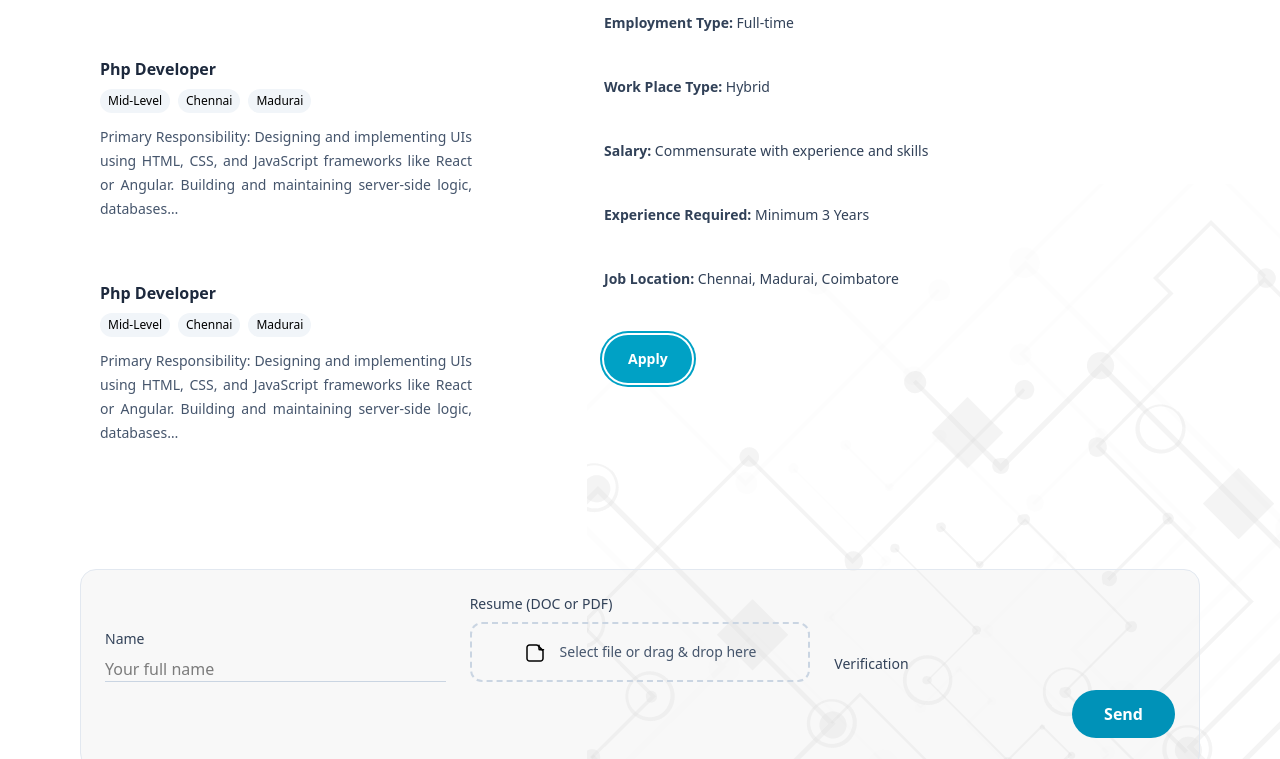
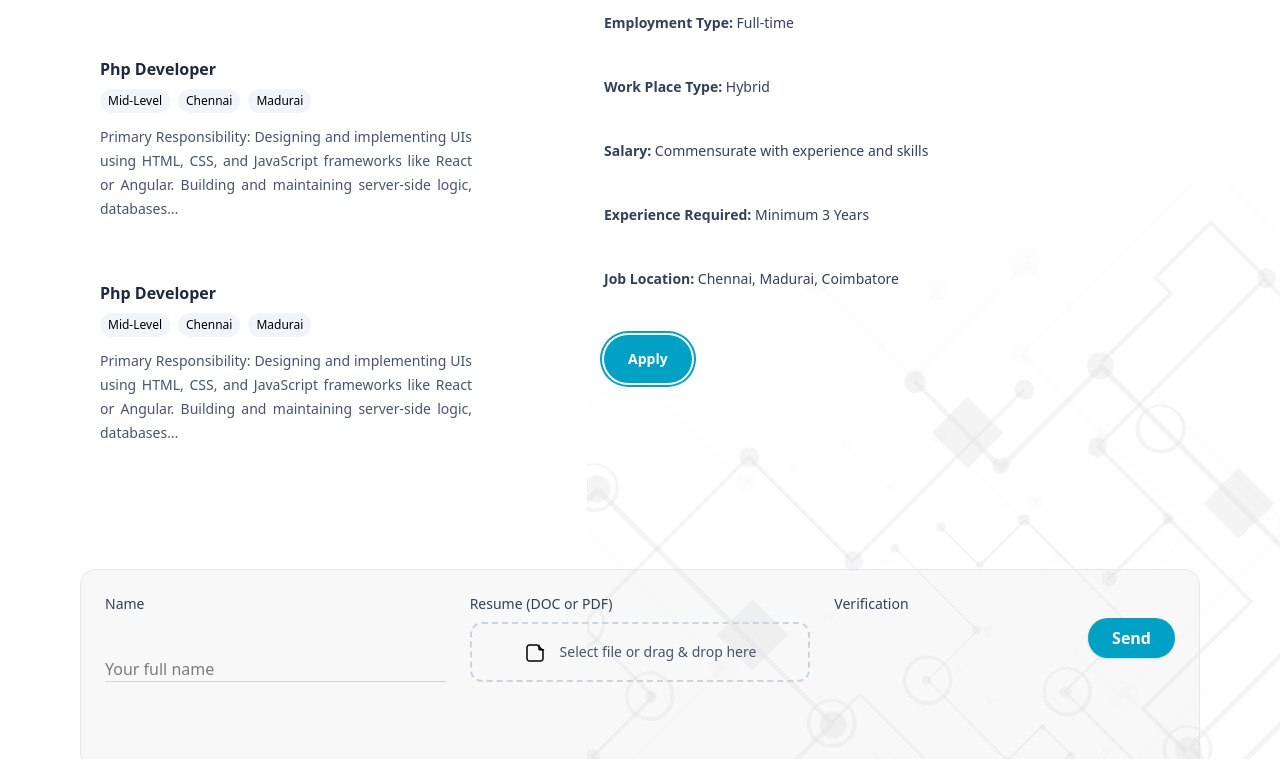
Before and after one commit to AbdoMoh96/ac-landing, a website built with Vite: page vacancies.html in a window 1280 px wide. Both pictures are taken after a click on the button "Apply". Shown: the part 1312-2071 px from the top of the page. Built offline with nearby package versions, Linux system fonts and the light colour scheme.

Commit message:
fixed apply form

```diff
--- a/vacancies.html
+++ b/vacancies.html
@@ -325,14 +325,14 @@
             <form class="mt-6 rounded-2xl bg-[#D9D9D933] border border-slate-200 shadow-card p-6 space-y-4 h-50" action="#" method="POST">
                 <div class="grid md:grid-cols-3 gap-6 items-end">
                     <!-- Name -->
-                    <label class="md:col-span-1 block">
+                    <label class="md:col-span-1 block flex flex-col justify-between h-full">
                         <span class="block text-sm font-medium text-slate-700">Name</span>
                         <input type="text" name="name" required
                                class="mt-2 w-full underline-input focus:outline-none" placeholder="Your full name" />
                     </label>
 
                     <!-- File upload -->
-                    <div class="md:col-span-1">
+                    <div class="md:col-span-1 flex flex-col justify-between h-full">
                         <span class="block text-sm font-medium text-slate-700">Resume (DOC or PDF)</span>
                         <label for="resume" class="mt-2 block border-2 border-dashed border-slate-300 rounded-xl p-4 text-center hover:border-brand-400 cursor-pointer">
                             <input id="resume" name="resume" type="file" accept=".pdf,.doc,.docx" class="hidden" />
@@ -344,13 +344,13 @@
                     </div>
 
                     <!-- reCAPTCHA -->
-                    <div class="md:col-span-1 relative">
+                    <div class="md:col-span-1 relative flex flex-col justify-between h-full">
                         <span class="block text-sm font-medium text-slate-700">Verification</span>
                         <div class="mt-2">
                             <div class="g-recaptcha" data-sitekey="6LeIxAcTAAAAAJcZVRqyHh71UMIEGNQ_MXjiZKhI"></div>
                         </div>
                         <button type="submit"
-                                class="inline-flex items-center absolute right-0 mt-2 justify-center rounded-full px-8 py-3 font-semibold text-white bg-cyan-600 hover:bg-cyan-700 transition">
+                                class="inline-flex items-center absolute right-0 mt-2 mt-6 justify-center rounded-full px-6 py-2 bg-[#00A1C5] text-white font-semibold shadow hover:opacity-90 focus:outline-none focus:ring-2 focus:ring-offset-2 focus:ring-[#00A1C5]">
                             Send
                         </button>
                     </div>
```
